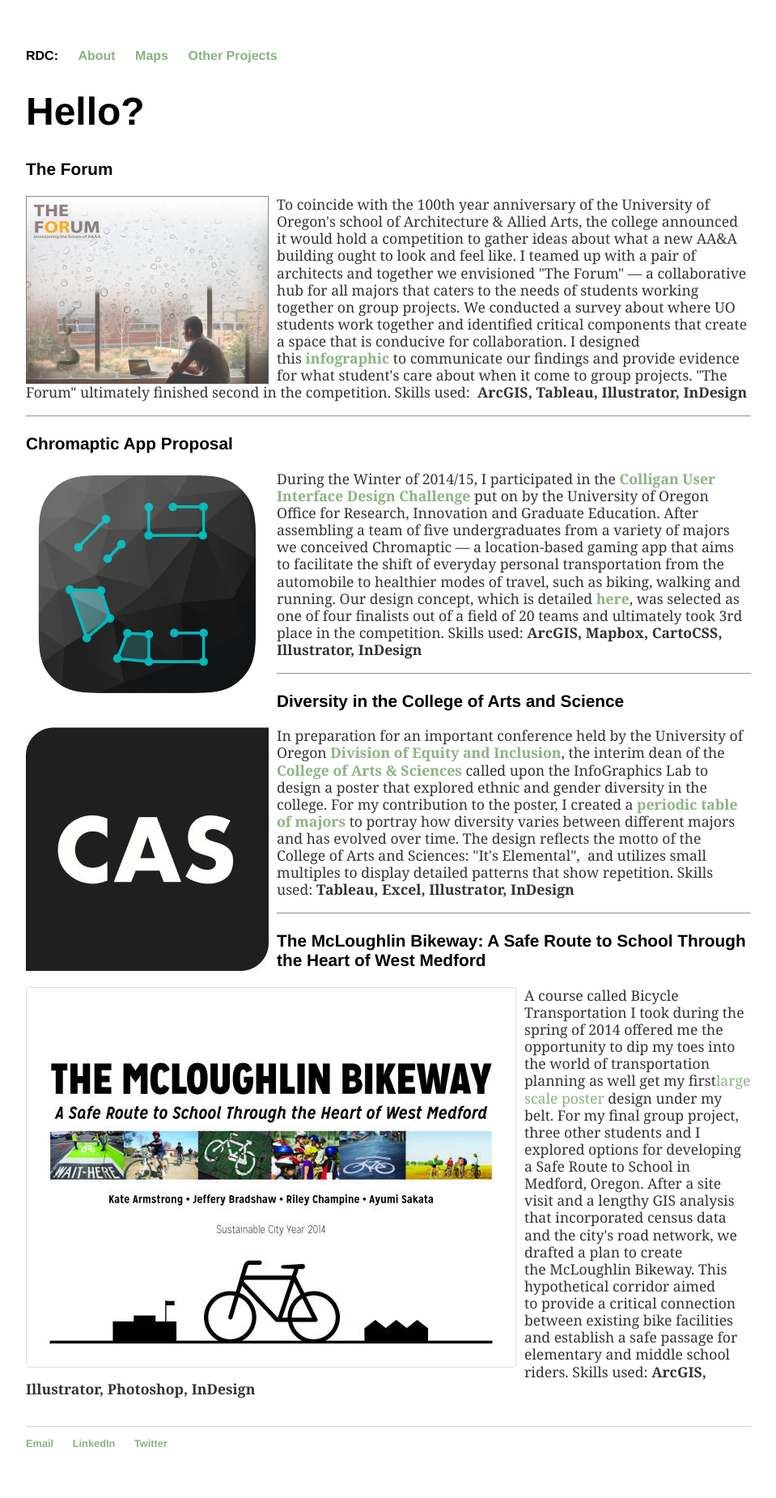
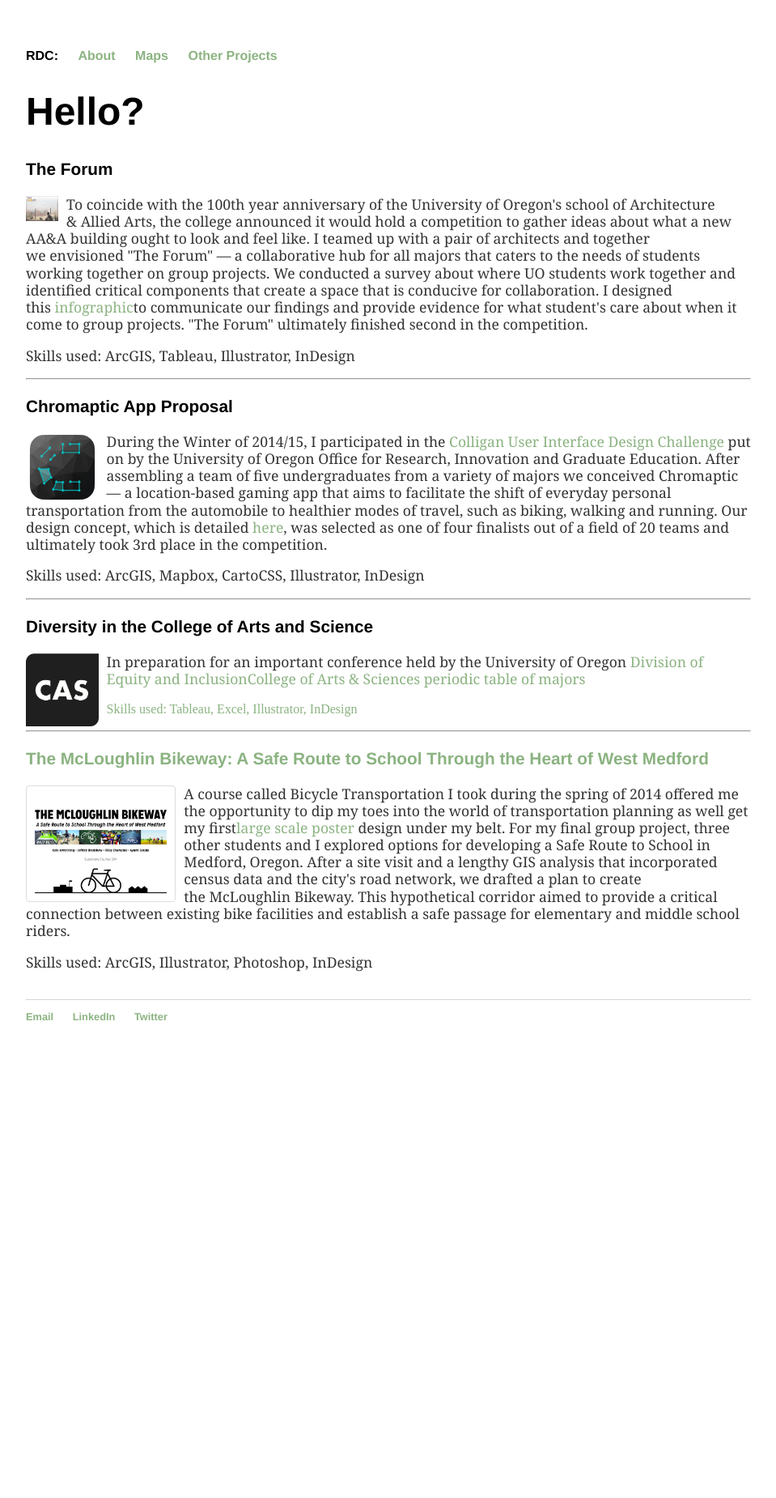
Before and after one commit to rileydchampine/rileydchampine.github.io, a Jekyll site: the page built from otherprojects.html, in a window 1280 px wide. Shown: the whole page at 81% size, without its empty margins (160-1119 px from the left). Built offline with Jekyll 4.4.1, drawn with Linux system fonts in a browser that asks for light colours; after the commit the page ends 1323 px from its top, so only the background shows below that.

Commit message:
Update otherprojects.html

```diff
--- a/otherprojects.html
+++ b/otherprojects.html
@@ -6,28 +6,28 @@
 <div class="blurb">
     	<h1>Hello?</h1>
        	<h3>The Forum</h3>
-       	<a href="The_FORUM_Sumbission.pdf"><img src="forumcover3-05.jpg" alt="The Forum" size=max-width:40px;height:auto; align="left"></a>
-       	<p>To coincide with the 100th year anniversary of the University of Oregon's school of Architecture &amp; Allied Arts, the college announced it would hold a competition to gather ideas about what a new AA&amp;A building ought to look and feel like. I teamed up with a pair of architects and together we envisioned "The Forum" — a collaborative hub for all majors that caters to the needs of students working together on group projects. We conducted a survey about where UO students work together and identified critical components that create a space that is conducive for collaboration. I designed this <strong><a href="https://rdcportfolio.files.wordpress.com/2015/02/theforum.pdf" target="_blank">infographic</a> </strong>to communicate our findings and provide evidence for what student's care about when it come to group projects. "The Forum" ultimately finished second in the competition.
-Skills used:<b>  ArcGIS, Tableau, Illustrator, InDesign</b></p>
+       	<a href="The_FORUM_Sumbission.pdf"><img src="forumcover3-05.jpg" alt="The Forum" style=max-width:40px;height:auto; align="left"></a>
+       	<p>To coincide with the 100th year anniversary of the University of Oregon's school of Architecture &amp; Allied Arts, the college announced it would hold a competition to gather ideas about what a new AA&amp;A building ought to look and feel like. I teamed up with a pair of architects and together we envisioned "The Forum" — a collaborative hub for all majors that caters to the needs of students working together on group projects. We conducted a survey about where UO students work together and identified critical components that create a space that is conducive for collaboration. I designed this <a href="https://rdcportfolio.files.wordpress.com/2015/02/theforum.pdf" target="_blank">infographic</a>to communicate our findings and provide evidence for what student's care about when it come to group projects. "The Forum" ultimately finished second in the competition.</p>
+<p>Skills used: ArcGIS, Tableau, Illustrator, InDesign</p>
        	<hr>
 
        	<h3>Chromaptic App Proposal</h3>
-       	<a href="Chromaptic.pdf" target="_blank"><img src="chromaptic_logo.png" alt="Chromaptic" size=max-width:10%;height:auto; align="left"></a>
-       	<p>During the Winter of 2014/15, I participated in the <strong><a title="Colligan User Interface Design Challenge" href="http://colliganchallenge.uoregon.edu/" target="_blank">Colligan User Interface Design Challenge</a></strong> put on by the University of Oregon Office for Research, Innovation and Graduate Education. After assembling a team of five undergraduates from a variety of majors we conceived Chromaptic — a location-based gaming app that aims to facilitate the shift of everyday personal transportation from the automobile to healthier modes of travel, such as biking, walking and running. Our design concept, which is detailed <strong><a href="https://rdcportfolio.files.wordpress.com/2015/02/chromapticpitch.pdf" target="_blank">here</a></strong>, was selected as one of four finalists out of a field of 20 teams and ultimately took 3rd place in the competition.
-Skills used: <b>ArcGIS, Mapbox, CartoCSS, Illustrator, InDesign</b></p>
+       	<a href="Chromaptic.pdf" target="_blank"><img src="chromaptic_logo.png" alt="Chromaptic" style=max-width:10%;height:auto; align="left"></a>
+       	<p>During the Winter of 2014/15, I participated in the <a title="Colligan User Interface Design Challenge" href="http://colliganchallenge.uoregon.edu/" target="_blank">Colligan User Interface Design Challenge</a> put on by the University of Oregon Office for Research, Innovation and Graduate Education. After assembling a team of five undergraduates from a variety of majors we conceived Chromaptic — a location-based gaming app that aims to facilitate the shift of everyday personal transportation from the automobile to healthier modes of travel, such as biking, walking and running. Our design concept, which is detailed <a href="https://rdcportfolio.files.wordpress.com/2015/02/chromapticpitch.pdf" target="_blank">here</a>, was selected as one of four finalists out of a field of 20 teams and ultimately took 3rd place in the competition.</p>
+<p>Skills used: ArcGIS, Mapbox, CartoCSS, Illustrator, InDesign</p>
       		<hr>
 
        	<h3>Diversity in the College of Arts and Science</h3>
-       	<a href="http://infographics.uoregon.edu/projects/cas-diversity/"><img src="cas_logo.jpg" alt="CAS Diversity" size=width:10%;height:auto; align="left"></a>
-       		<p>In preparation for an important conference held by the University of Oregon <strong><a href="http://inclusion.uoregon.edu/" target="_blank">Division of Equity and Inclusion</a></strong>, the interim dean of the <strong><a href="https://cas.uoregon.edu/" target="_blank">College of Arts &amp; Sciences </a></strong>called upon the InfoGraphics Lab to design a poster that explored ethnic and gender diversity in the college. For my contribution to the poster, I created a <strong><a href="https://rdcportfolio.files.wordpress.com/2015/02/cas_elements_piece.pdf" target="_blank">periodic table of majors</a></strong> to portray how diversity varies between different majors and has evolved over time. The design reflects the motto of the College of Arts and Sciences: "It's Elemental", <strong> </strong>and utilizes small multiples to display detailed patterns that show repetition.
-Skills used: <b>Tableau, Excel, Illustrator, InDesign</b>
-</p>
+       	<a href="http://infographics.uoregon.edu/projects/cas-diversity/"><img src="cas_logo.jpg" alt="CAS Diversity" style=width:10%;height:auto; align="left"></a>
+       		<p>In preparation for an important conference held by the University of Oregon <a href="http://inclusion.uoregon.edu/" target="_blank">Division of Equity and Inclusion</a, the interim dean of the <a href="https://cas.uoregon.edu/" target="_blank">College of Arts &amp; Sciences </acalled upon the InfoGraphics Lab to design a poster that explored ethnic and gender diversity in the college. For my contribution to the poster, I created a <a href="https://rdcportfolio.files.wordpress.com/2015/02/cas_elements_piece.pdf" target="_blank">periodic table of majors</a to portray how diversity varies between different majors and has evolved over time. The design reflects the motto of the College of Arts and Sciences: "It's Elemental", and utilizes small multiples to display detailed patterns that show repetition.</p>
+<p></p>Skills used: Tableau, Excel, Illustrator, InDesign</p>
+
        	<hr>
 
        	<h3>The McLoughlin Bikeway: A Safe Route to School Through the Heart of West Medford</h3>
-        <a href="McLoughlinBikeway.jpg"><img class="maps" src="mcloughlincoverphoto.jpg" alt="McLoughlin Bikeway" size=width:20%;height:auto; align="left"></a>
+        <a href="McLoughlinBikeway.jpg"><img class="maps" src="mcloughlincoverphoto.jpg" alt="McLoughlin Bikeway" style=width:20%;height:auto; align="left"></a>
        	<p>A course called Bicycle Transportation I took during the spring of 2014 offered me the opportunity to dip my toes into the world of transportation planning as well get my first<a href="https://rdcportfolio.files.wordpress.com/2015/02/mcloughlinbikewayposter2.jpg" target="_blank">large scale poster</a> design under my belt. For my final group project, three other students and I explored options for developing a Safe Route to School in Medford, Oregon. After a site visit and a lengthy GIS analysis that incorporated census data and the city's road network, we drafted a plan to create the McLoughlin Bikeway. This hypothetical corridor aimed to provide a critical connection between existing bike facilities and establish a safe passage for elementary and middle school riders.
-Skills used: <b>ArcGIS, Illustrator, Photoshop, InDesign</b></p>
+<p>Skills used: ArcGIS, Illustrator, Photoshop, InDesign</p>
       <br>
 
   </div><!-- /.blurb -->
```
